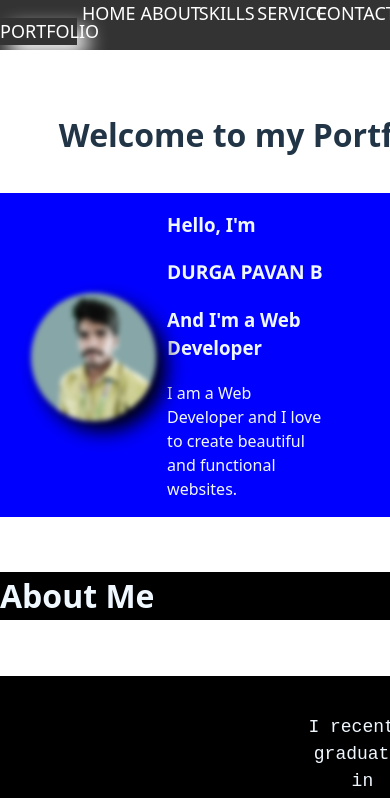
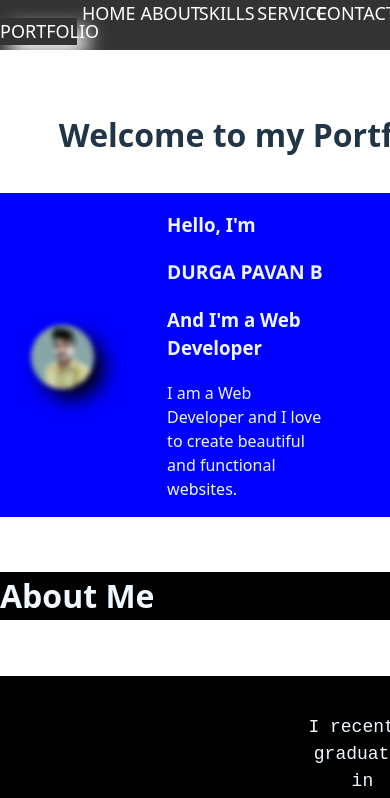
Before and after one commit to PavanMech321/portfolio-2, a React (Vite) app: page / in a window 390 px wide. Shown: the top 798 px of the page. Built offline with nearby package versions, Linux system fonts and the light colour scheme.

Commit message:
Update App.css

```diff
--- a/src/App.css
+++ b/src/App.css
@@ -24,7 +24,7 @@
 /*   font-size: 16px; */
   color: white;
   display: grid;
-/*   grid-template-rows:1fr; */
+  grid-template-rows:1fr;
   grid-template-columns: 20% 14% 14% 14% 14% 14%;
   column-gap: 1%;
 /*   text-align: center; */
@@ -34,10 +34,10 @@
 /*   letter-spacing: 1px; */
     /* transition: background-color 0.3s; */
 }
-.Navbar .nbp1{
+ .Navbar .nbp1{
   margin-right: 1%;
   float: right;
-  font-size: medium;
+  font-size: large;
 /*   display: block; */
   color: white;
 /*   text-align: center; */
@@ -51,7 +51,7 @@
   float: left;
 /*   display: block; */
   color: white;
-  font-size: medium;
+  font-size: large;
   /* width: fit-content;
   height: fit-content; */
   /* text-align: center; */
@@ -65,28 +65,29 @@
 }
 .main{
     margin-top: 20%;
-  }
-  .p1 .h1{
+}
+.p1 .h1{
   font-size: xx-large;
   justify-content: center;
   justify-self: center;
   text-align:center;
 }
 .Home{
+    height: auto;
   margin-top: 6%;
   display: grid;
   grid-template-columns: 40vw 40vw;
   column-gap: 2%;
   background-color: blue;
   color:aliceblue;
-/*   align-items: center; */
+  align-items: center;
   box-shadow: 10px 10px 20px white;
   }
-  .image .logo{
+  .logo{
   margin-top: 7%;
-  width: 80%;
+  width: 40%;
   margin-left: 20%;
-  height: 80%;
+  height: 40%;
   border-radius: 50%;
   box-shadow: 10px 10px 20px black;
   /* mix-blend-mode:lighten; */
@@ -96,7 +97,7 @@
 .logo:hover{
   filter: blur(0px) grayscale(0%);
 }
-.home h1{
+.Home h1{
   font-size: larger;
   font-family: 'Segoe UI', Tahoma, Geneva, Verdana, sans-serif;
 }
@@ -820,7 +821,7 @@ body{
 }
 .main{
     margin-top: 20%;
-  }
+}
   .Home{
     height: auto;
   margin-top: 6%;
```
